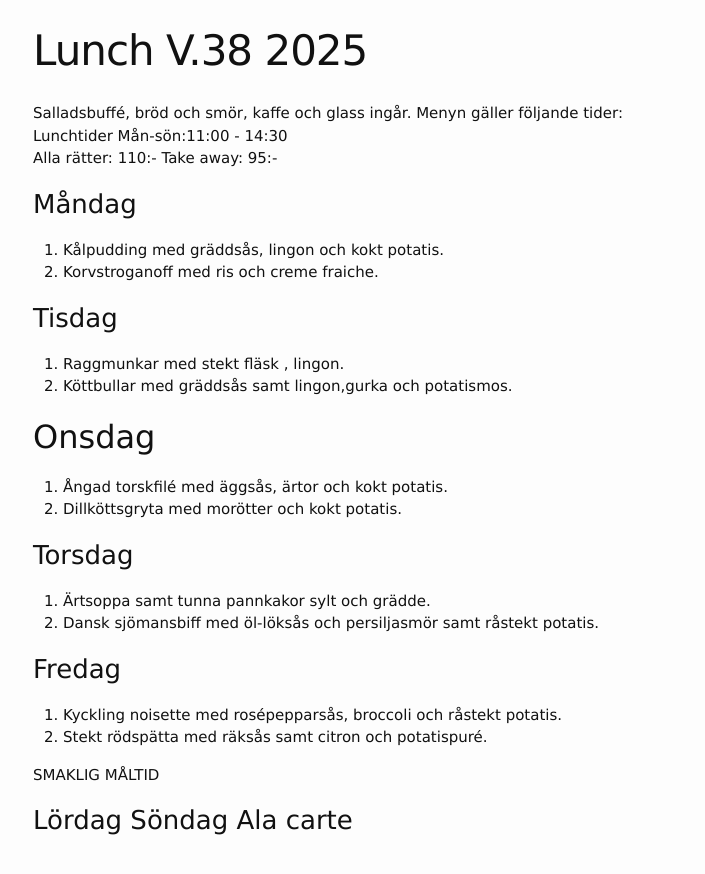
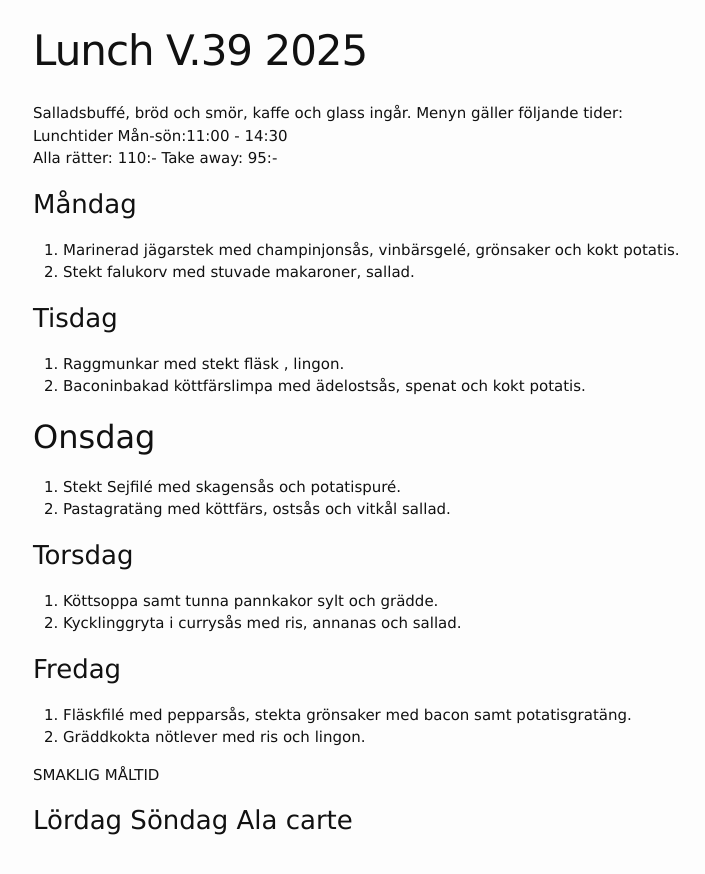
Before and after one commit to FarInn62/farinn62.github.io, a Jekyll site: the page built from lunch.md, in a window 1280 px wide. Shown: the top 874 px of the page, without its empty margins (237-942 px from the left). Built offline with Jekyll 4.4.1, drawn with Linux system fonts in a browser that asks for light colours.

Commit message:
Update lunch.md

```diff
--- a/lunch.md
+++ b/lunch.md
@@ -1,6 +1,6 @@
 ---
 layout: foodmenu
-title: Lunch V.38 2025
+title: Lunch V.39 2025
 permalink: /lunch/
 published: true
 ---
@@ -11,27 +11,27 @@ Alla rätter: 110:- Take away: 95:-
 
 ### Måndag
 
-1. Kålpudding med gräddsås, lingon och kokt potatis.
-2. Korvstroganoff med ris och creme fraiche.
+1. Marinerad jägarstek med champinjonsås, vinbärsgelé, grönsaker och kokt potatis.
+2. Stekt falukorv med stuvade makaroner, sallad.
 
 ### Tisdag
 
 1. Raggmunkar med stekt fläsk , lingon.
-2. Köttbullar med gräddsås samt lingon,gurka och potatismos.
+2. Baconinbakad köttfärslimpa med ädelostsås, spenat och kokt potatis.
 
 ## Onsdag
-1. Ångad torskfilé med äggsås, ärtor och kokt potatis.
-2. Dillköttsgryta med morötter och kokt potatis.
+1. Stekt Sejfilé med skagensås och potatispuré.
+2. Pastagratäng med köttfärs, ostsås och vitkål sallad.
 
 ### Torsdag
 
-1. Ärtsoppa samt tunna pannkakor sylt och grädde.
-2. Dansk sjömansbiff med öl-löksås och persiljasmör samt råstekt potatis.
+1. Köttsoppa samt tunna pannkakor sylt och grädde.
+2. Kycklinggryta i currysås med ris, annanas och sallad.
 
 ### Fredag
 
-1. Kyckling noisette med rosépepparsås, broccoli och råstekt potatis.
-2. Stekt rödspätta med räksås samt citron och potatispuré.
+1. Fläskfilé med pepparsås, stekta grönsaker med bacon samt potatisgratäng.
+2. Gräddkokta nötlever med ris och lingon.
 
 SMAKLIG MÅLTID
 
```
